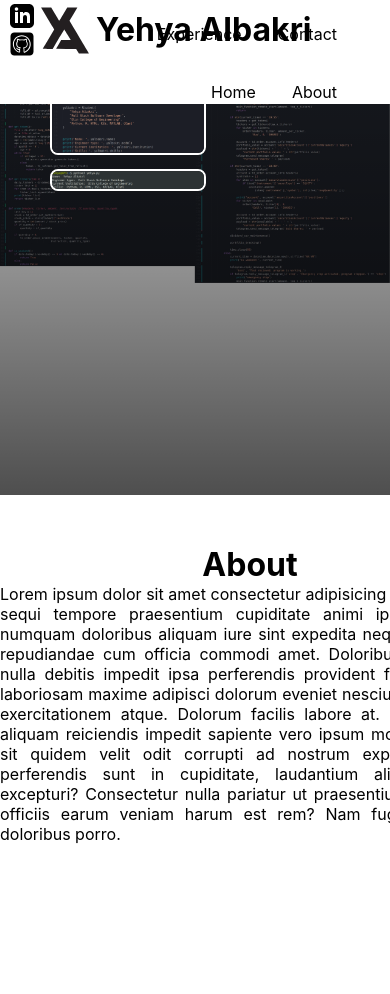
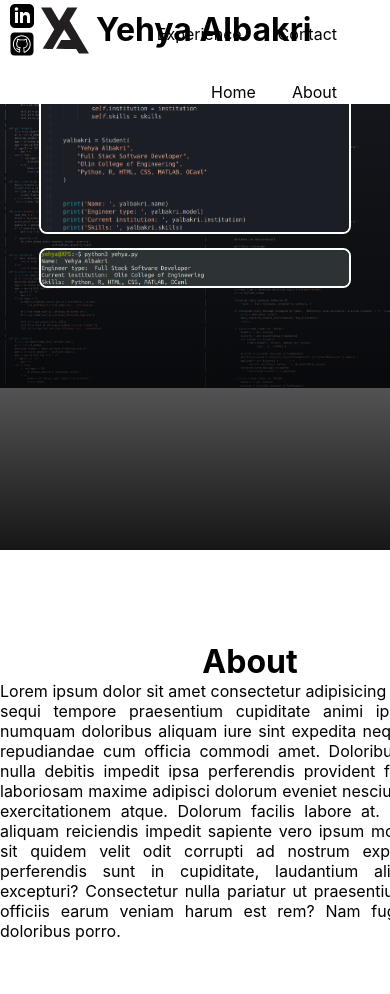
Before and after one commit to YA9/personal-website, a Flask app: page / in a window 390 px wide; the page is wider, and only the part inside the window is pictured. Shown: the top 994 px of that part. Run offline with Flask 2, Linux system fonts and the light colour scheme.

Commit message:
added responsive welcome section

```diff
--- a/static/css/styles.css
+++ b/static/css/styles.css
@@ -152,31 +152,54 @@ a.navline:hover::before {
   font-size: 2em;
 } */
 
+.main_box {
+  /* position: relative;
+    margin: 0 center; */
+  /* float: center; */
+}
 .main_box div1 img {
-  /* position: absolute; */
   margin: 72px 500px 0px 50px;
+  /* position: relative; */
+  margin-top: 72px;
   border: 2px solid white;
   border-radius: 8px;
   width: 40%;
 }
 
 .main_box div2 img {
-  /* position: absolute; */
   margin: 10px 0px 0px 50px;
+  /* margin-top: 10px; */
+  /* margin-left: 10%; */
   border: 2px solid white;
   border-radius: 8px;
   width: 40%;
 }
 
-/* @media */
+@media only screen and (max-width: 900px) {
+  .main_box div1 img {
+    margin: 0;
+    margin-top: 70px;
+    width: 100%;
+  }
+  .main_box div2 img {
+    margin: 0;
+    margin-top: 10px;
+    width: 100%;
+  }
+  .main_box {
+    display: block;
+    margin: 0 auto;
+    width: 80%;
+  }
+}
 
 /* main page walpaper */
 .top_box {
   background: linear-gradient(
       /* 225deg, */ rgba(0, 0, 0, 0.2),
-      rgba(0, 0, 0, 0.8)
+      rgba(0, 0, 0, 1)
     ),
-    url(../images/processed/code\ ab2.jpg);
+    url(../images/processed/code\ ab\ final1.jpg);
   /* background: url(../images/processed/code\ final.jpg); */
   /* background-position: top; */
   background-repeat: no-repeat;
@@ -184,7 +207,7 @@ a.navline:hover::before {
   /* background-attachment: fixed; */
   background-position-y: 60px;
   background-size: 100% auto;
-  height: 530px;
+  height: 550px;
 }
 
 .about_page {
@@ -195,7 +218,7 @@ a.navline:hover::before {
   background: white;
   background-size: 100%;
   /* z-index: 100; */
-  float: center;
+  /* float: center; */
   margin-top: 300px;
   background-color: white;
 }
```
Also changed, not shown: static/images/processed/code ab final1.jpg (added).
